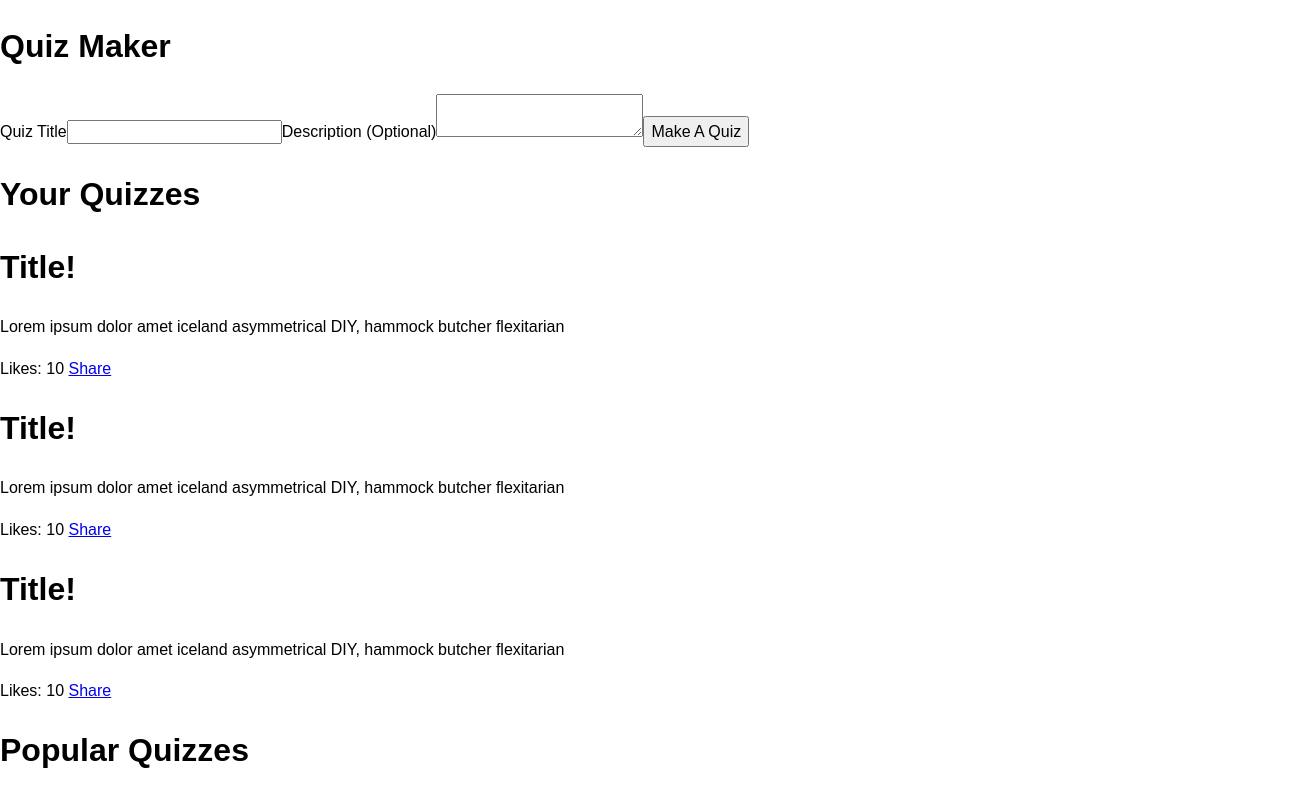
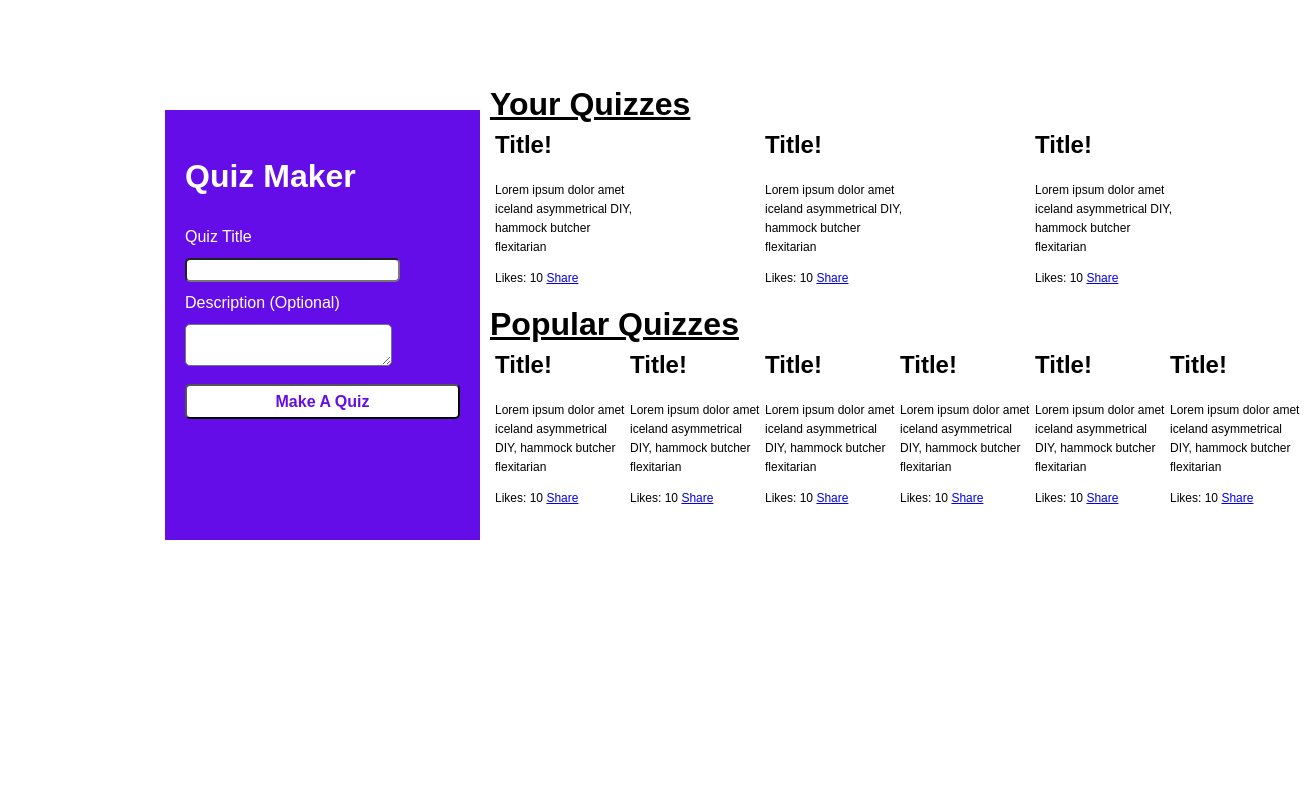
Before and after one commit to chingu-voyage4/Bears-Team-0-App, a React app: page /all in a window 1280 px wide. Shown: the top 795 px of the page, 1305 px wide, since content can reach past the window. Built offline with nearby package versions, Linux system fonts and the light colour scheme.

Commit message:
style AllQuizzes component

```diff
--- a/src/stylesheets/main.css
+++ b/src/stylesheets/main.css
@@ -428,3 +428,57 @@ nav {
     text-decoration: none; }
     nav a:hover, nav a:focus {
       background-color: lightgrey; }
+
+.AllQuizzes {
+  display: grid;
+  position: relative;
+  width: 100%;
+  grid-auto-rows: 100px;
+  grid-auto-columns: 150px;
+  grid-gap: 10px 15px; }
+
+.quiz-maker {
+  background: #650de8;
+  color: #fff;
+  grid-column: 2 / 4;
+  grid-row: 2 / 6;
+  padding: 20px; }
+  .quiz-maker input,
+  .quiz-maker textarea {
+    display: block;
+    margin: 8px 0;
+    border-radius: 5px; }
+  .quiz-maker button {
+    width: 100%;
+    color: #650de8;
+    font-weight: bold;
+    background-color: #fff;
+    margin: 10px 0;
+    border-radius: 5px;
+    height: 35px; }
+
+.quiz {
+  width: 150px;
+  font-size: 12px;
+  margin: 0 auto 0 0; }
+
+.quiz-section {
+  display: flex;
+  grid-auto-columns: 250px; }
+  .quiz-section > h1 {
+    margin: 0;
+    position: absolute;
+    left: 490px;
+    text-decoration: underline; }
+  .quiz-section:first-of-type {
+    grid-column: 4/9;
+    grid-row: 2/4; }
+    .quiz-section:first-of-type > h1 {
+      bottom: 410px; }
+  .quiz-section:last-of-type {
+    grid-column: 4/9;
+    grid-row: 4/6; }
+    .quiz-section:last-of-type > h1 {
+      bottom: 190px; }
+
+/*# sourceMappingURL=main.css.map */
```
